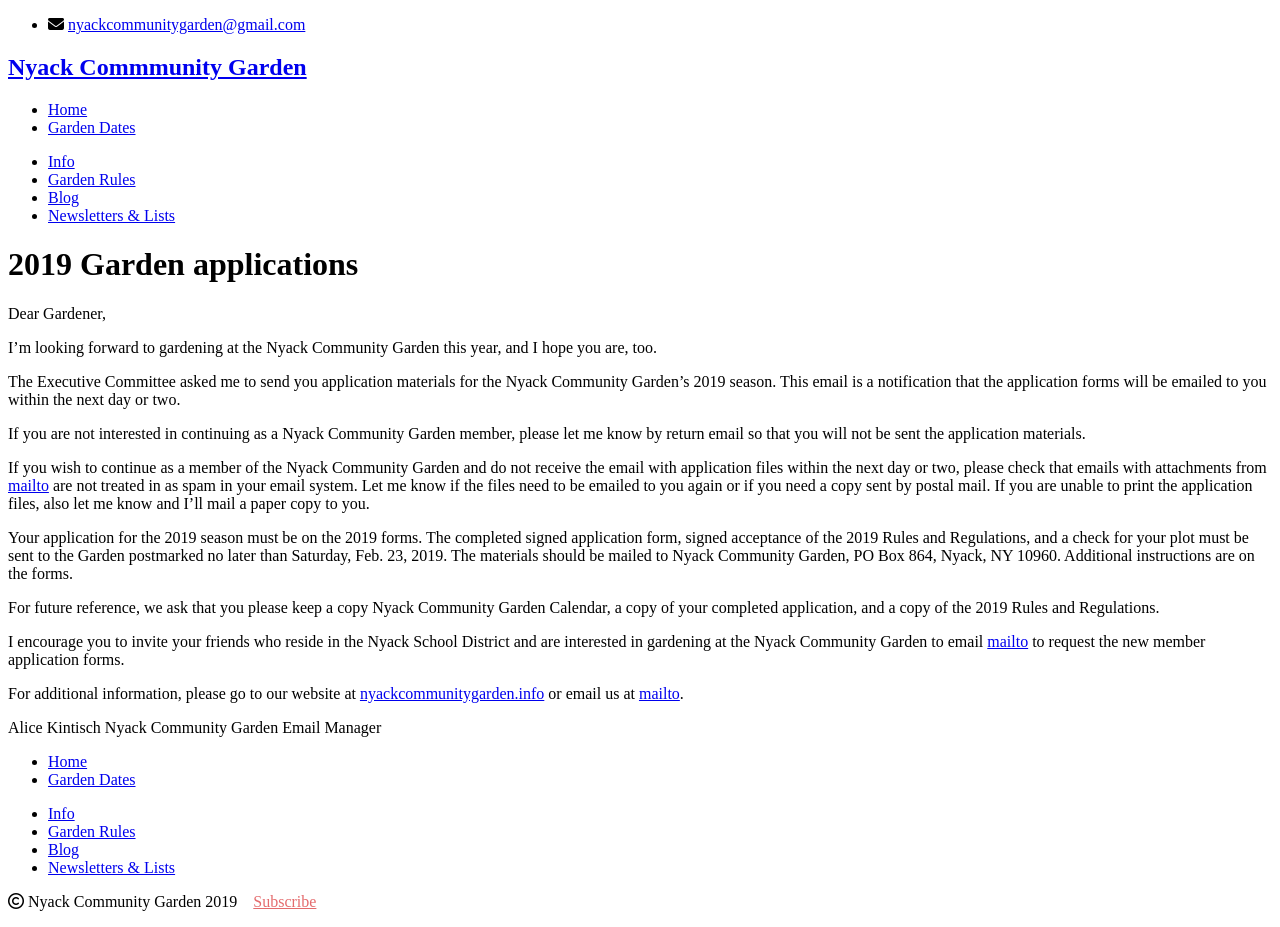
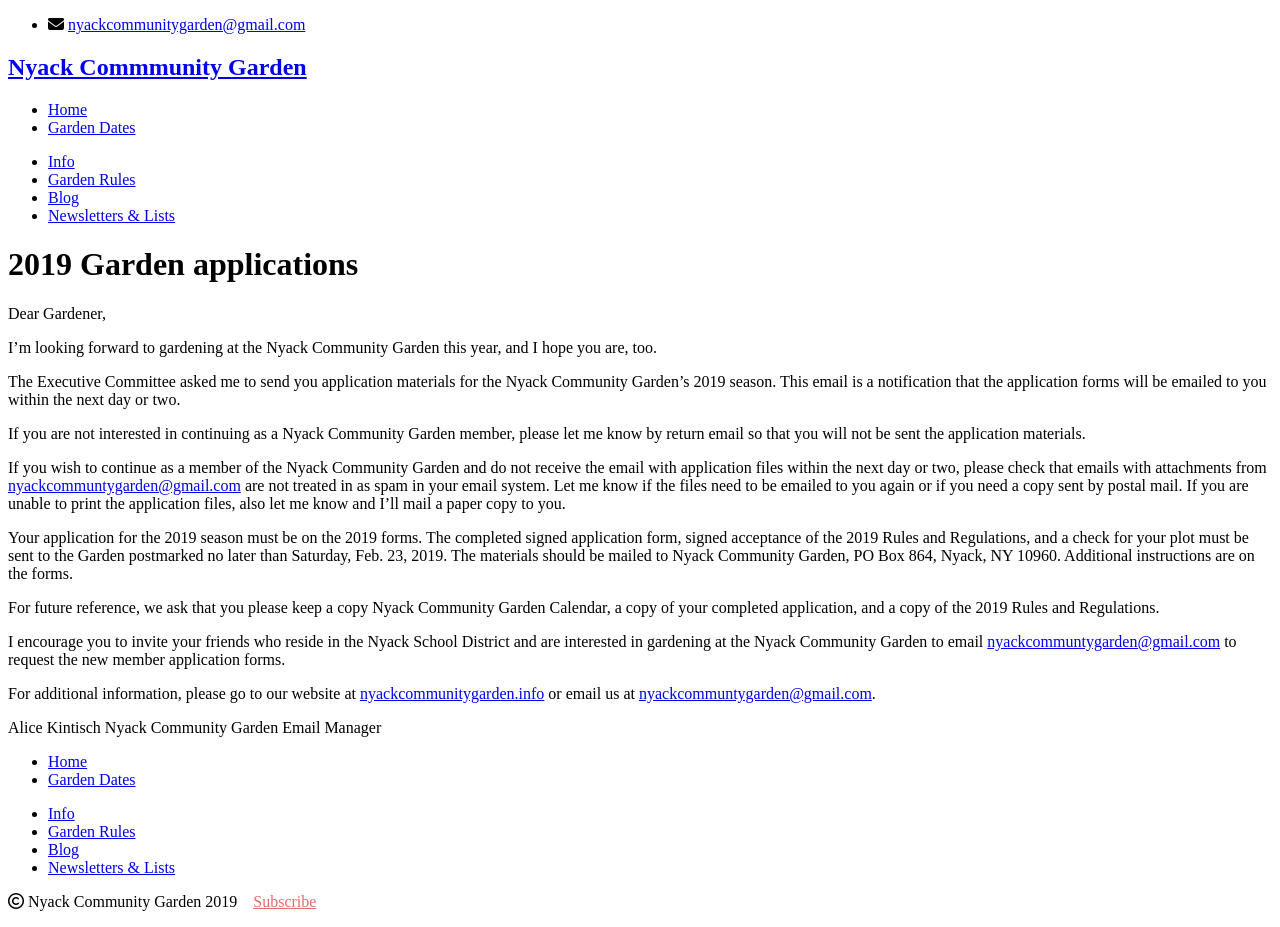
Before and after one commit to bosborne/nyackcommunitygarden, a Jekyll site: the page built from _posts/2019-1-28-2019-applications.md, in a window 1280 px wide. Built offline with Jekyll 4.4.1, drawn with Linux system fonts in a browser that asks for light colours; nearby versions of some CDN libraries; library files that are not in the unit come from our copies.

Commit message:
Fix "mailto" URLs

```diff
--- a/_posts/2019-1-28-2019-applications.md
+++ b/_posts/2019-1-28-2019-applications.md
@@ -13,15 +13,15 @@
 
 If you are not interested in continuing as a Nyack Community Garden member, please let me know by return email so that you will not be sent the application materials.
 
-If you wish to continue as a member of the Nyack Community Garden and do not receive the email with application files within the next day or two, please check that emails with attachments from [mailto](mailto:nyackcommuntygarden@gmail.com) are not treated in as spam in your email system. Let me know if the files need to be emailed to you again or if you need a copy sent by postal mail. If you are unable to print the application files, also let me know and I’ll mail a paper copy to you.
+If you wish to continue as a member of the Nyack Community Garden and do not receive the email with application files within the next day or two, please check that emails with attachments from [nyackcommuntygarden@gmail.com](mailto:nyackcommuntygarden@gmail.com) are not treated in as spam in your email system. Let me know if the files need to be emailed to you again or if you need a copy sent by postal mail. If you are unable to print the application files, also let me know and I’ll mail a paper copy to you.
 
 Your application for the 2019 season must be on the 2019 forms. The completed signed application form, signed acceptance of the 2019 Rules and Regulations, and a check for your plot must be sent to the Garden postmarked no later than Saturday, Feb. 23, 2019. The materials should be mailed to Nyack Community Garden, PO Box 864, Nyack, NY 10960. Additional instructions are on the forms.
 
 For future reference, we ask that you please keep a copy Nyack Community Garden Calendar, a copy of your completed application, and a copy of the 2019 Rules and Regulations.
 
-I encourage you to invite your friends who reside in the Nyack School District and are interested in gardening at the Nyack Community Garden to email [mailto](mailto:nyackcommuntygarden@gmail.com) to request the new member application forms.
+I encourage you to invite your friends who reside in the Nyack School District and are interested in gardening at the Nyack Community Garden to email [nyackcommuntygarden@gmail.com](mailto:nyackcommuntygarden@gmail.com) to request the new member application forms.
 
-For additional information, please go to our website at [nyackcommunitygarden.info](http://nyackcommunitygarden.info/) or email us at [mailto](mailto:nyackcommuntygarden@gmail.com).
+For additional information, please go to our website at [nyackcommunitygarden.info](http://nyackcommunitygarden.info/) or email us at [nyackcommuntygarden@gmail.com](mailto:nyackcommuntygarden@gmail.com).
 
 Alice Kintisch
 Nyack Community Garden Email Manager
```
